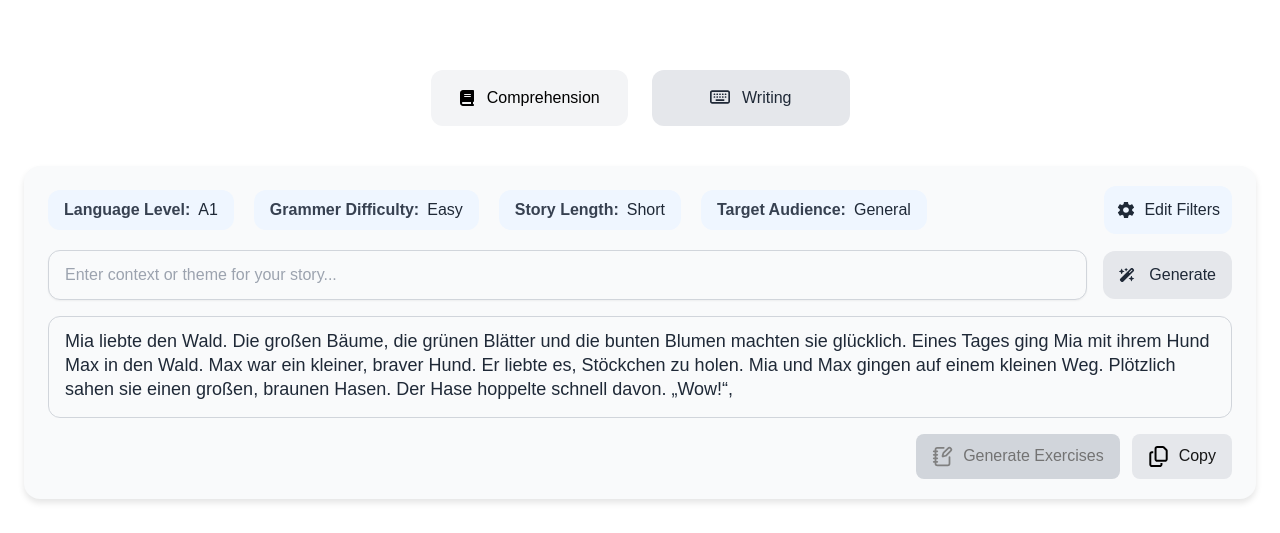
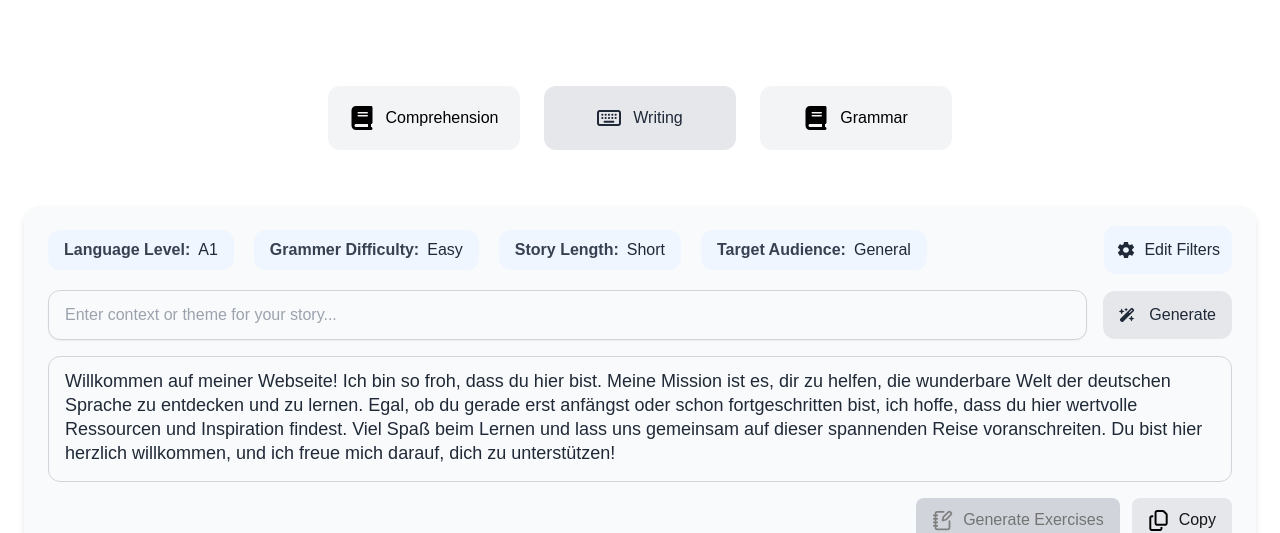
Before and after one commit to Mustapha-1610/FluentTales, a Next.js app: page / in a window 1280 px wide. Shown: the part 659-1192 px from the top of the page. Built offline with nearby package versions, Linux system fonts and the light colour scheme.

Commit message:
improved display controllers

```diff
--- a/src/app/Components/DisplayControllers.tsx
+++ b/src/app/Components/DisplayControllers.tsx
@@ -2,17 +2,21 @@ import { FaBook, FaRegKeyboard } from "react-icons/fa6";
 
 export default function DisplayControllers() {
   return (
-    <>
-      <div className="flex gap-6 self-center max-w-full text-base text-center whitespace-nowrap w-[419px]">
-        <div className="flex flex-1 gap-3 px-6 py-4 text-black dark:text-white bg-gray-100 dark:bg-[#1f2937] rounded-xl max-md:px-5 items-center justify-center cursor-pointer">
-          <FaBook />
+    <div className="flex justify-center my-4">
+      <div className="flex gap-6 self-center text-base text-center">
+        <div className="flex items-center gap-3 px-4 py-3 text-black dark:text-white bg-gray-100 dark:bg-[#1f2937] rounded-xl cursor-pointer w-48 h-16 justify-center">
+          <FaBook size={24} />
           <div>Comprehension</div>
         </div>
-        <div className="flex flex-1 gap-3 px-6 py-4 text-gray-800 dark:text-gray-100 bg-gray-200 dark:bg-[#374151] rounded-xl max-md:px-5 items-center justify-center cursor-pointer">
-          <FaRegKeyboard size={20} className="mb-0.5" />
+        <div className="flex items-center gap-3 px-4 py-3 text-gray-800 dark:text-gray-100 bg-gray-200 dark:bg-[#374151] rounded-xl cursor-pointer w-48 h-16 justify-center">
+          <FaRegKeyboard size={24} />
           <div>Writing</div>
         </div>
+        <div className="flex items-center gap-3 px-4 py-3 text-black dark:text-white bg-gray-100 dark:bg-[#1f2937] rounded-xl cursor-pointer w-48 h-16 justify-center">
+          <FaBook size={24} />
+          <div>Grammar</div>
+        </div>
       </div>
-    </>
+    </div>
   );
 }
--- a/src/app/Components/GeneratedStoryContainer.tsx
+++ b/src/app/Components/GeneratedStoryContainer.tsx
@@ -1,14 +1,83 @@
-import { ClipLoader, PulseLoader } from "react-spinners";
+import React, { useState, useEffect, useRef } from "react";
+import { PulseLoader } from "react-spinners";
 
 interface Props {
   story: string | null;
   isLoading: boolean;
 }
 
-export default function GeneratedStory({ story, isLoading }: Props) {
+const GeneratedStory: React.FC<Props> = ({ story, isLoading }) => {
+  const [selectedText, setSelectedText] = useState<string | null>(null);
+  const [popupPosition, setPopupPosition] = useState<{
+    x: number;
+    y: number;
+  } | null>(null);
+  const [translation, setTranslation] = useState<string | null>(null);
+  const containerRef = useRef<HTMLDivElement>(null);
+
+  const handleTextSelection = () => {
+    const selection = window.getSelection();
+    const text = selection?.toString().trim();
+
+    if (text && selection?.rangeCount) {
+      const range = selection.getRangeAt(0);
+      const rect = range.getBoundingClientRect();
+      setSelectedText(text);
+      setPopupPosition({
+        x: rect.left + window.scrollX,
+        y: rect.top + window.scrollY,
+      });
+    } else {
+      setSelectedText(null);
+      setPopupPosition(null);
+    }
+  };
+
+  const handleClickOutside = (event: MouseEvent) => {
+    if (
+      containerRef.current &&
+      !containerRef.current.contains(event.target as Node)
+    ) {
+      setSelectedText(null);
+      setPopupPosition(null);
+    }
+  };
+
+  useEffect(() => {
+    const translateText = async (text: string) => {
+      // Simulate translation for now (replace with an actual translation API later)
+      const fakeTranslation = `Translation of "${text}"`;
+      setTranslation(fakeTranslation);
+    };
+
+    if (selectedText) {
+      translateText(selectedText);
+    }
+  }, [selectedText]);
+
+  useEffect(() => {
+    const container = containerRef.current;
+
+    if (container) {
+      container.addEventListener("mouseup", handleTextSelection);
+    }
+
+    document.addEventListener("mousedown", handleClickOutside);
+
+    return () => {
+      if (container) {
+        container.removeEventListener("mouseup", handleTextSelection);
+      }
+      document.removeEventListener("mousedown", handleClickOutside);
+    };
+  }, []);
+
   return (
     <>
-      <div className="relative self-start px-4 pt-3 pb-4 mt-4 mr-6 text-lg leading-6 flex-grow text-gray-800 dark:bg-gray-600 dark:text-gray-200 rounded-xl border border-solid bg-gray-50 dark:border-gray-500 border-gray-300">
+      <div
+        ref={containerRef}
+        className="relative self-start px-4 pt-3 pb-4 mt-4 mr-6 text-lg leading-6 flex-grow text-gray-800 dark:bg-gray-600 dark:text-gray-200 rounded-xl border border-solid bg-gray-50 dark:border-gray-500 border-gray-300"
+      >
         {isLoading && (
           <div className="absolute inset-0 flex items-center justify-center bg-white bg-opacity-75 rounded-xl">
             <PulseLoader color="#4b5563" size={10} />
@@ -18,15 +87,36 @@ export default function GeneratedStory({ story, isLoading }: Props) {
           story
         ) : (
           <>
-            Mia liebte den Wald. Die großen Bäume, die grünen Blätter und die
-            bunten Blumen machten sie glücklich. Eines Tages ging Mia mit ihrem
-            Hund Max in den Wald. Max war ein kleiner, braver Hund. Er liebte
-            es, Stöckchen zu holen. Mia und Max gingen auf einem kleinen Weg.
-            Plötzlich sahen sie einen großen, braunen Hasen. Der Hase hoppelte
-            schnell davon. „Wow!“,
+            Willkommen auf meiner Webseite! Ich bin so froh, dass du hier bist.
+            Meine Mission ist es, dir zu helfen, die wunderbare Welt der
+            deutschen Sprache zu entdecken und zu lernen. Egal, ob du gerade
+            erst anfängst oder schon fortgeschritten bist, ich hoffe, dass du
+            hier wertvolle Ressourcen und Inspiration findest. Viel Spaß beim
+            Lernen und lass uns gemeinsam auf dieser spannenden Reise
+            voranschreiten. Du bist hier herzlich willkommen, und ich freue mich
+            darauf, dich zu unterstützen!
           </>
         )}
       </div>
+      {popupPosition && selectedText && (
+        <div
+          className="absolute z-50 px-3 py-2 rounded-lg shadow-lg bg-white dark:bg-gray-700 border border-gray-300 dark:border-gray-500 text-sm text-black dark:text-white"
+          style={{
+            top: popupPosition.y + 20, // Offset for better visibility
+            left: popupPosition.x,
+          }}
+        >
+          {translation ? (
+            <p>{translation}</p>
+          ) : (
+            <div className="flex items-center justify-center">
+              <PulseLoader color="#4b5563" size={6} />
+            </div>
+          )}
+        </div>
+      )}
     </>
   );
-}
+};
+
+export default GeneratedStory;
```
